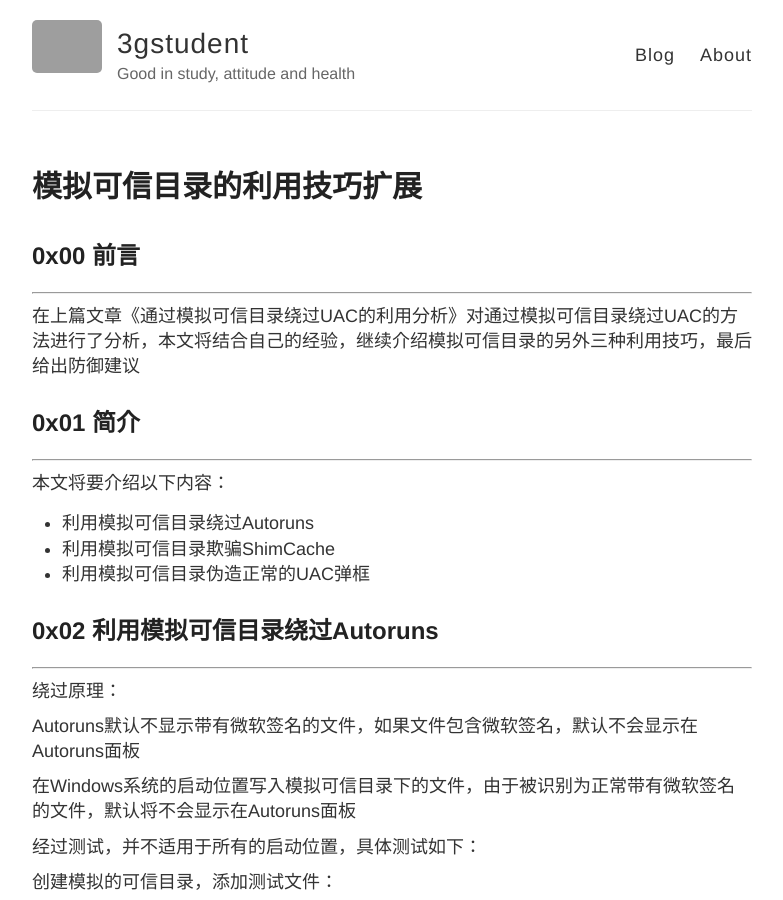
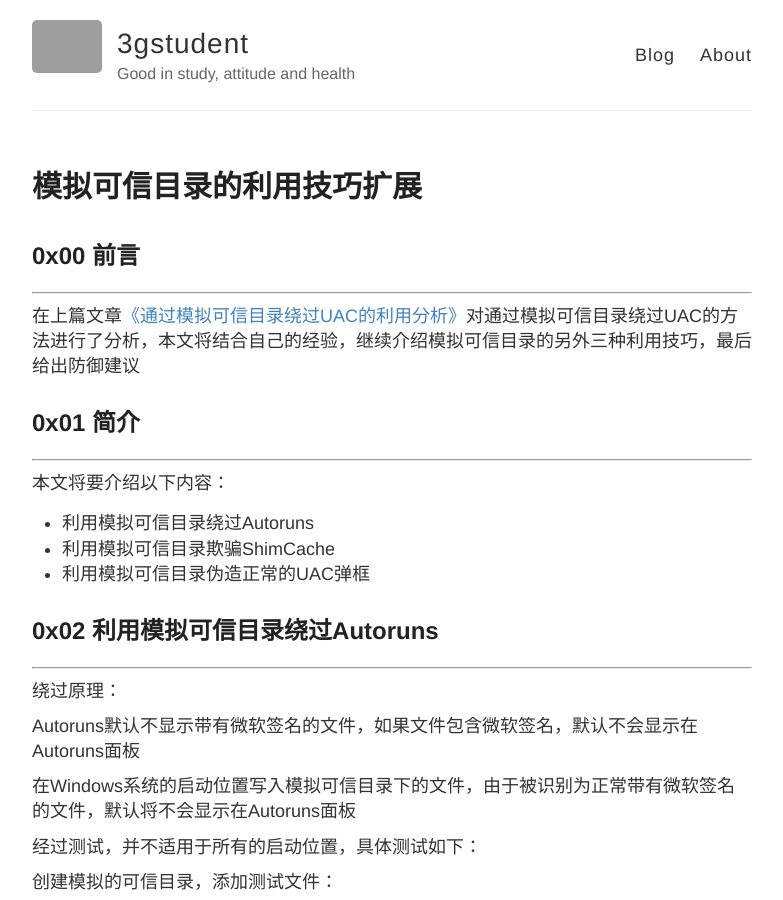
Before and after one commit to 3gstudent/backup-3gstudent.github.io, a Jekyll site: the page built from _posts/2019-2-15-模拟可信目录的利用技巧扩展.md, in a window 1280 px wide and 900 px high. Shown: the whole window, without its empty margins (248-1031 px from the left). Built offline with Jekyll 4.4.1, drawn with Linux system fonts in a browser that asks for light colours; part of the change alters nothing that is shown; grey boxes are pictures that could not be loaded.

```diff
--- a/_posts/2019-2-15-模拟可信目录的利用技巧扩展.md
+++ b/_posts/2019-2-15-模拟可信目录的利用技巧扩展.md
@@ -7,7 +7,7 @@ title: 模拟可信目录的利用技巧扩展
 ## 0x00 前言
 ---
 
-在上篇文章《通过模拟可信目录绕过UAC的利用分析》对通过模拟可信目录绕过UAC的方法进行了分析，本文将结合自己的经验，继续介绍模拟可信目录的另外三种利用技巧，最后给出防御建议
+在上篇文章[《通过模拟可信目录绕过UAC的利用分析》](https://3gstudent.github.io/3gstudent.github.io/%E9%80%9A%E8%BF%87%E6%A8%A1%E6%8B%9F%E5%8F%AF%E4%BF%A1%E7%9B%AE%E5%BD%95%E7%BB%95%E8%BF%87UAC%E7%9A%84%E5%88%A9%E7%94%A8%E5%88%86%E6%9E%90/)对通过模拟可信目录绕过UAC的方法进行了分析，本文将结合自己的经验，继续介绍模拟可信目录的另外三种利用技巧，最后给出防御建议
 
 ## 0x01 简介
 ---
```
